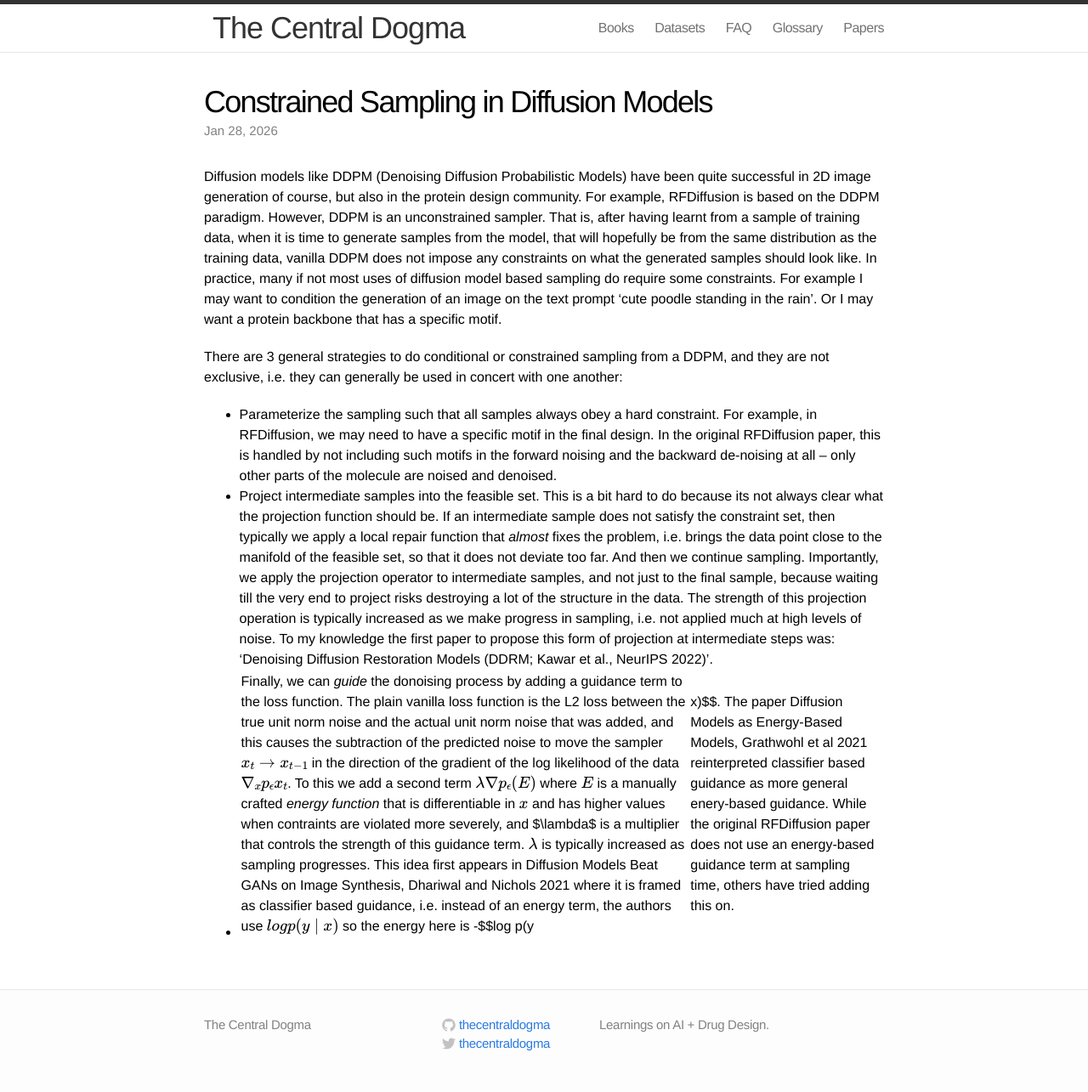
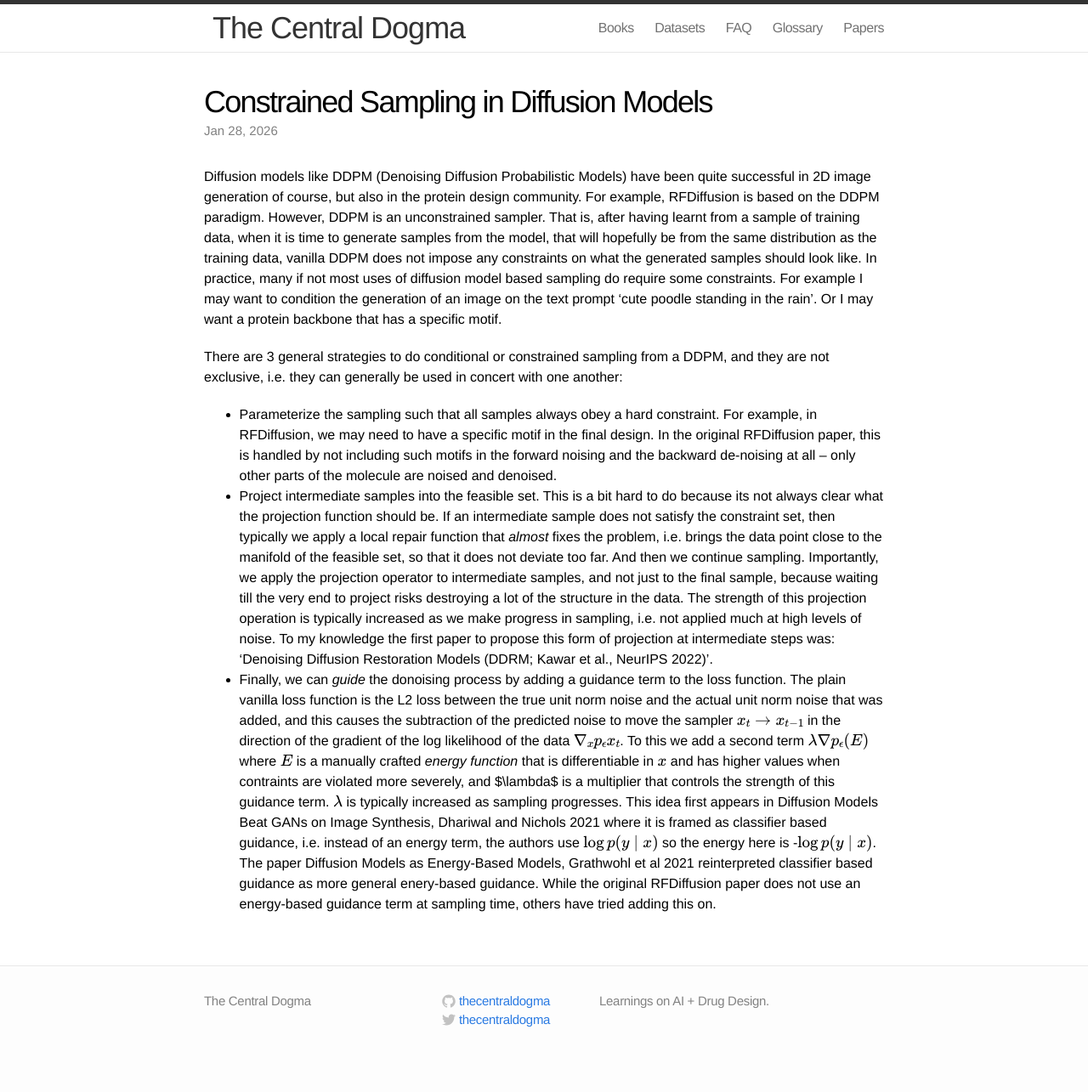
Before and after one commit to thecentraldogma/thecentraldogma.github.io, a Jekyll site: the page built from _posts/2026-01-28-constrained-diffusion.md, in a window 1280 px wide. Shown: the whole page at 85% size. Built offline with Jekyll 4.4.1, drawn with Linux system fonts in a browser that asks for light colours; formulas are drawn with MathJax 3; after the commit the page ends 1257 px from its top, so only the background shows below that.

Commit message:
Update 2026-01-28-constrained-diffusion.md

```diff
--- a/_posts/2026-01-28-constrained-diffusion.md
+++ b/_posts/2026-01-28-constrained-diffusion.md
@@ -13,4 +13,4 @@ There are 3 general strategies to do conditional or constrained sampling from a
 
 - Project intermediate samples into the feasible set. This is a bit hard to do because its not always clear what the projection function should be. If an intermediate sample does not satisfy the constraint set, then typically we apply a local repair function that _almost_ fixes the problem, i.e. brings the data point close to the manifold of the feasible set, so that it does not deviate too far. And then we continue sampling. Importantly, we apply the projection operator to intermediate samples, and not just to the final sample, because waiting till the very end to project risks destroying a lot of the structure in the data. The strength of this projection operation is typically increased as we make progress in sampling, i.e. not applied much at high levels of noise. To my knowledge the first paper to propose this form of projection at intermediate steps was: 'Denoising Diffusion Restoration Models (DDRM; Kawar et al., NeurIPS 2022)'.
 
-- Finally, we can _guide_ the donoising process by adding a guidance term to the loss function. The plain vanilla loss function is the L2 loss between the true unit norm noise and the actual unit norm noise that was added, and this causes the subtraction of the predicted noise to move the sampler $$x_{t} \rightarrow x_{t-1}$$ in the direction of the gradient of the log likelihood of the data $$\nabla_x p_{\epsilon}{x_t}$$. To this we add a second term $$\lambda \nabla p_{\epsilon}(E)$$ where $$E$$ is a manually crafted _energy function_ that is differentiable in $$x$$ and has higher values when contraints are violated more severely, and $\lambda$ is a multiplier that controls the strength of this guidance term. $$\lambda$$ is typically increased as sampling progresses. This idea first appears in Diffusion Models Beat GANs on Image Synthesis, Dhariwal and Nichols 2021 where it is framed as classifier based guidance, i.e. instead of an energy term, the authors use $$log p(y \mid x)$$ so the energy here is -$$log p(y|x)$$. The paper Diffusion Models as Energy-Based Models, Grathwohl et al 2021 reinterpreted classifier based guidance as more general enery-based guidance. While the original RFDiffusion paper does not use an energy-based guidance term at sampling time, others have tried adding this on.
+- Finally, we can _guide_ the donoising process by adding a guidance term to the loss function. The plain vanilla loss function is the L2 loss between the true unit norm noise and the actual unit norm noise that was added, and this causes the subtraction of the predicted noise to move the sampler $$x_{t} \rightarrow x_{t-1}$$ in the direction of the gradient of the log likelihood of the data $$\nabla_x p_{\epsilon}{x_t}$$. To this we add a second term $$\lambda \nabla p_{\epsilon}(E)$$ where $$E$$ is a manually crafted _energy function_ that is differentiable in $$x$$ and has higher values when contraints are violated more severely, and $\lambda$ is a multiplier that controls the strength of this guidance term. $$\lambda$$ is typically increased as sampling progresses. This idea first appears in Diffusion Models Beat GANs on Image Synthesis, Dhariwal and Nichols 2021 where it is framed as classifier based guidance, i.e. instead of an energy term, the authors use $$\log p(y \mid x)$$ so the energy here is -$$\log p(y \mid x)$$. The paper Diffusion Models as Energy-Based Models, Grathwohl et al 2021 reinterpreted classifier based guidance as more general enery-based guidance. While the original RFDiffusion paper does not use an energy-based guidance term at sampling time, others have tried adding this on.
```
